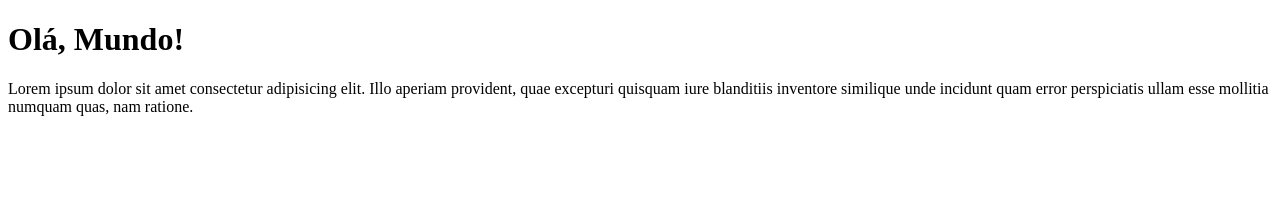
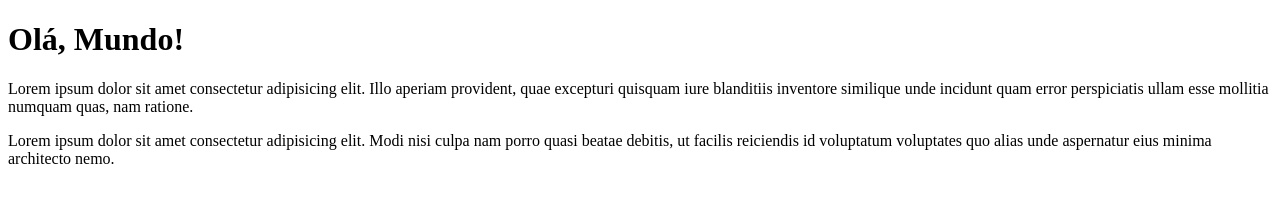
Before and after one commit to IaraTassi/Ola-Mundo, a plain HTML site: page site-exemplo/index.html in a window 1280 px wide. Drawn offline with Linux system fonts and the light colour scheme.

Commit message:
adicionei um parágrafo

```diff
--- a/site-exemplo/index.html
+++ b/site-exemplo/index.html
@@ -9,5 +9,6 @@
 <body>
     <h1>Olá, Mundo!</h1>
     <p>Lorem ipsum dolor sit amet consectetur adipisicing elit. Illo aperiam provident, quae excepturi quisquam iure blanditiis inventore similique unde incidunt quam error perspiciatis ullam esse mollitia numquam quas, nam ratione.</p>
+    <p>Lorem ipsum dolor sit amet consectetur adipisicing elit. Modi nisi culpa nam porro quasi beatae debitis, ut facilis reiciendis id voluptatum voluptates quo alias unde aspernatur eius minima architecto nemo.</p>
 </body>
 </html>
```
